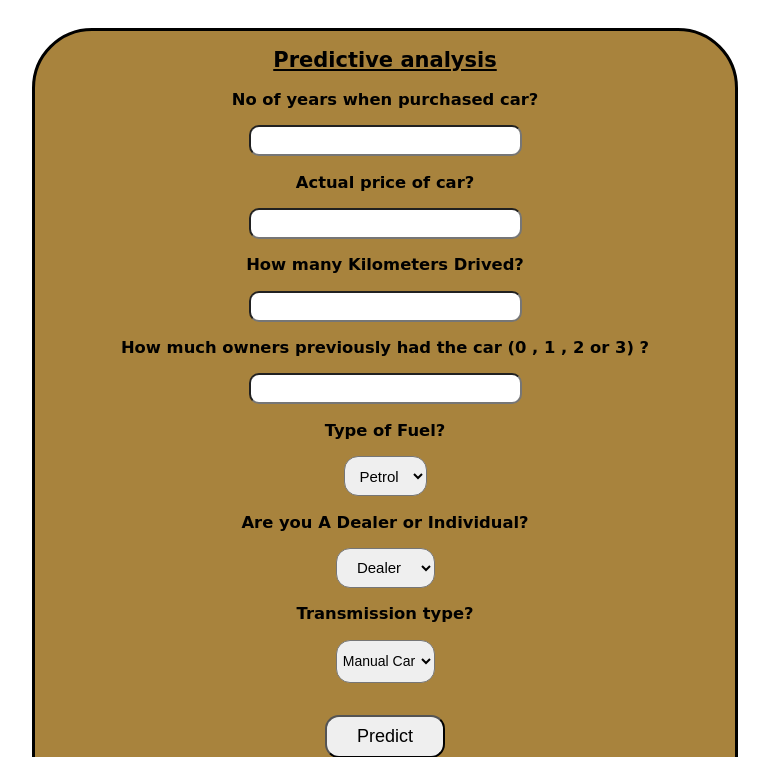
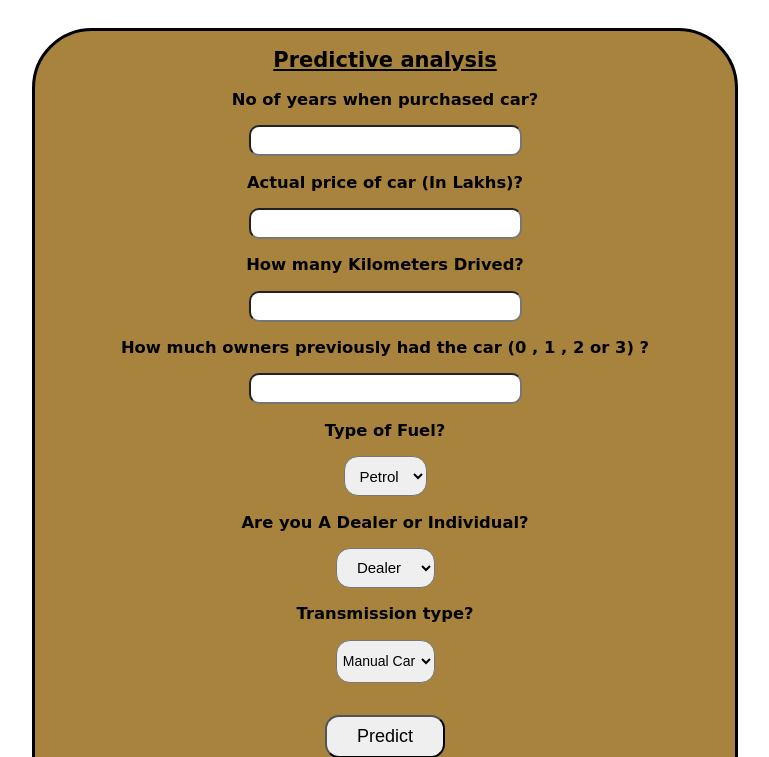
Before and after one commit to goelujjawal/Car_price_prediction, a Flask app: page / in a window 1280 px wide. Shown: the top 757 px of the page, without its empty margins (158-927 px from the left). Run offline with Flask 2, Linux system fonts and the light colour scheme; parts of the project's set-up code (start-up, migrations or seed data) failed here and were passed over.

Commit message:
Update index.html

```diff
--- a/templates/index.html
+++ b/templates/index.html
@@ -14,7 +14,7 @@
             <h2>Predictive analysis</h2>
             <h3>No of years when purchased car?</h3>
             <input id="first" name="Year" type="number ">
-            <h3>Actual price of car?</h3><input id="second" name="Present_Price" required="required">
+            <h3>Actual price of car (In Lakhs)?</h3><input id="second" name="Present_Price" required="required">
             <h3>How many Kilometers Drived?</h3><input id="third" name="Kms_Driven" required="required">
             <h3>How much owners previously had the car (0 , 1 , 2 or 3) ?</h3><input id="fourth" name="Owner" required="required">
             <h3>Type of Fuel?</h3><select name="Fuel_Type_Petrol" id="fuel" required="required">
```
